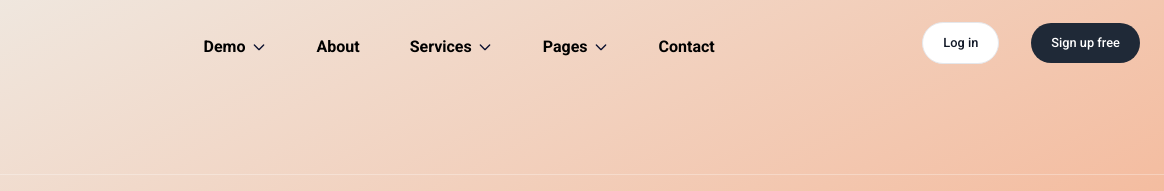
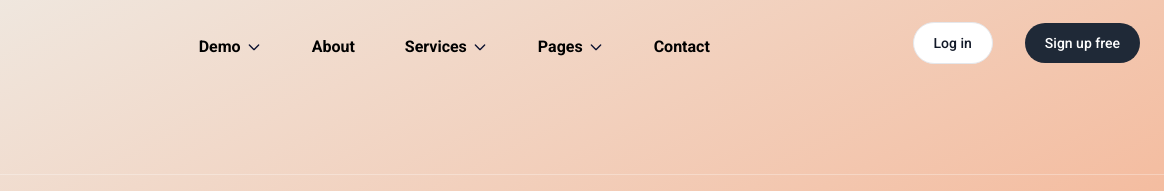
Before and after one commit to jack20492/bc75_group_6_capstone_tailwind_homepage_2, a website: page src/index.html in a window 1280 px wide. Shown: the top 191 px of the page, 116-1280 px from the left. Drawn offline with nearby package versions, Linux system fonts and the light colour scheme; a script that the page names is missing.

Commit message:
Update index.html

```diff
--- a/src/index.html
+++ b/src/index.html
@@ -179,11 +179,11 @@
 
           <!-- Header User Event -->
           <div class="flex items-center gap-6">
-            <button style="font-size: 1vw" type="button"
+            <button type="button"
               class="py-2.5 px-5 me-2 mb-2 text-sm font-medium text-gray-900 focus:outline-none bg-white rounded-full border border-gray-200 hover:bg-red-500 hover:text-white focus:z-10 focus:ring-4 focus:ring-gray-100 dark:focus:ring-gray-700 dark:bg-gray-800 dark:text-gray-400 dark:border-gray-600 dark:hover:text-white dark:hover:bg-gray-700 lg:inline-block">
               Log in
             </button>
-            <a href="./signup.html" style="font-size: 1vw" type="button"
+            <a href="./signup.html" type="button"
               class="text-white bg-gray-800 hover:bg-red-500 focus:outline-none focus:ring-4 focus:ring-gray-300 font-medium rounded-full text-sm px-5 py-2.5 me-2 mb-2 dark:bg-gray-800 dark:hover:bg-gray-700 dark:focus:ring-gray-700 dark:border-gray-700">
               Sign up free</a>
 
```
